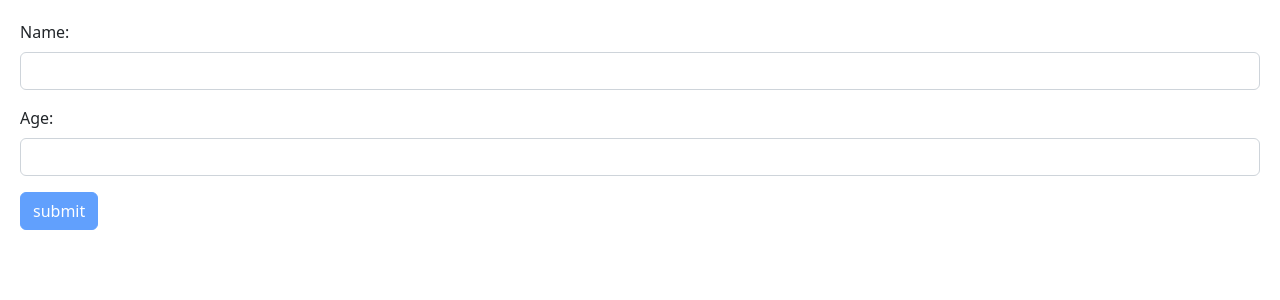
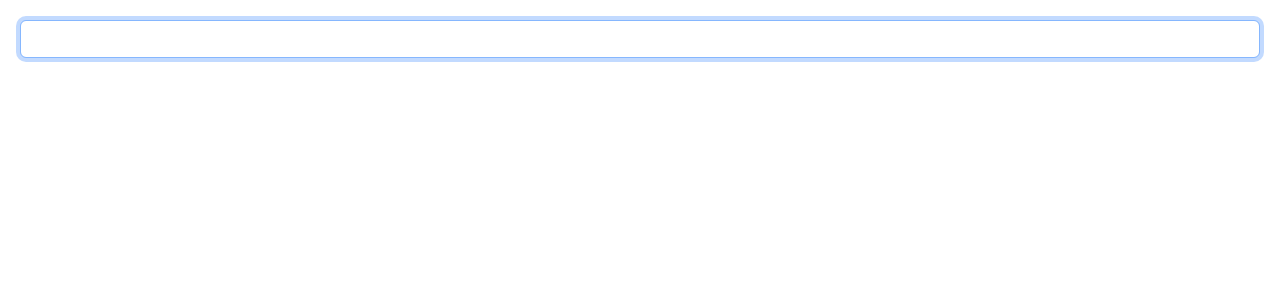
Before and after one commit to akashpadampalle/learn-react, a React (Vite) app: page / in a window 1280 px wide. Shown: the top 300 px of the page. Built offline with nearby package versions, Linux system fonts and the light colour scheme.

Commit message:
try use effect hook

```diff
--- a/src/App.tsx
+++ b/src/App.tsx
@@ -1,16 +1,24 @@
-
-import './App.css';
-import Form from './components/Form';
-
+import { useEffect, useRef } from "react";
+import "./App.css";
 
 function App() {
+  const ref = useRef<HTMLInputElement>(null);
+
+  useEffect(() => {
+    if (ref.current) {
+      ref.current.focus();
+    }
+  });
+
+  useEffect(() => {
+    document.title = "use effect";
+  });
 
   return (
-
     <>
-    <Form />
+      <input ref={ref} type="text" className="form-control" />
     </>
-  )
+  );
 }
 
-export default App
+export default App;
--- a/src/components/Form.tsx
+++ b/src/components/Form.tsx
@@ -1,4 +1,3 @@
-import { FormEvent, useState } from "react";
 import { FieldValues, useForm } from "react-hook-form";
 import { z } from "zod";
 import { zodResolver } from "@hookform/resolvers/zod";
```
